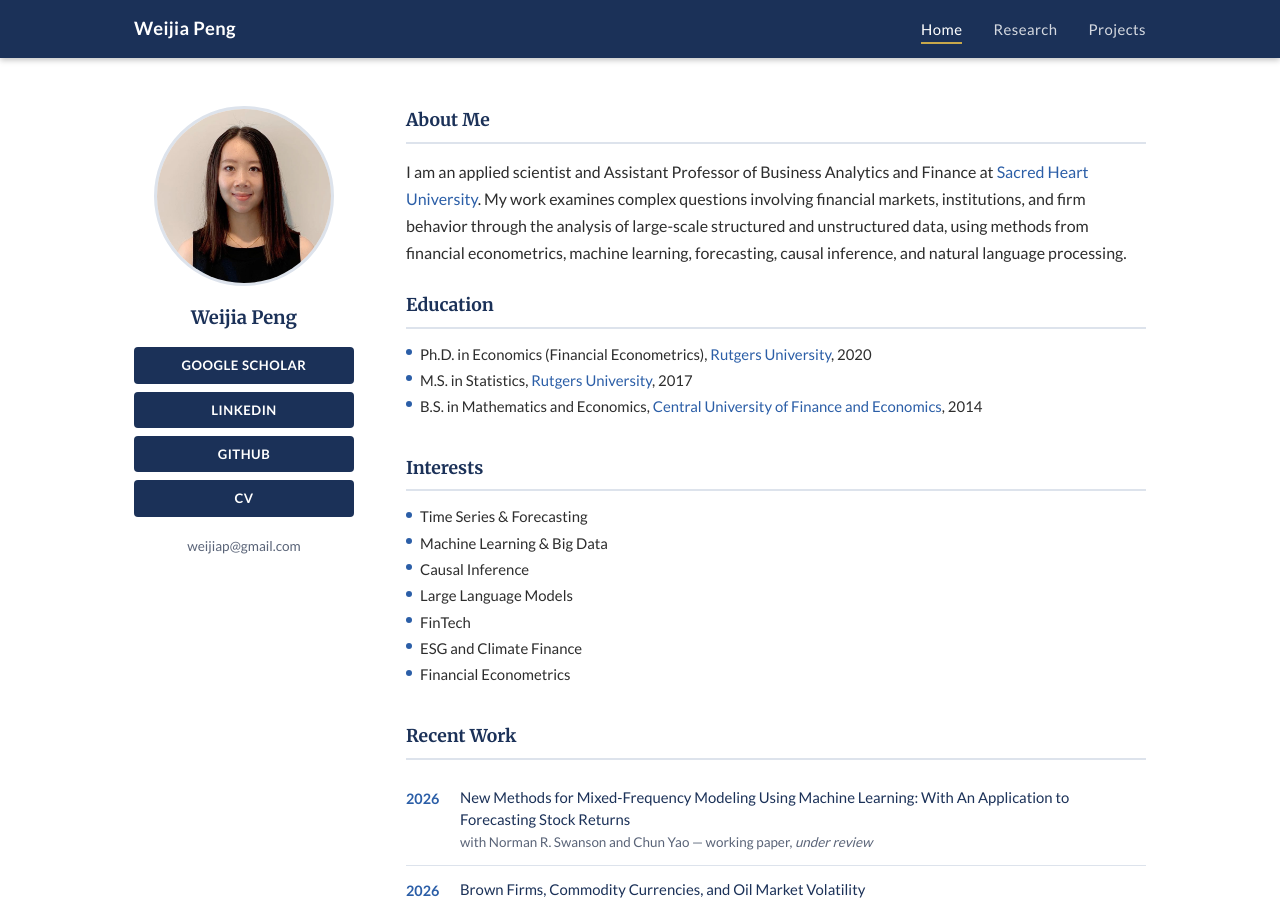
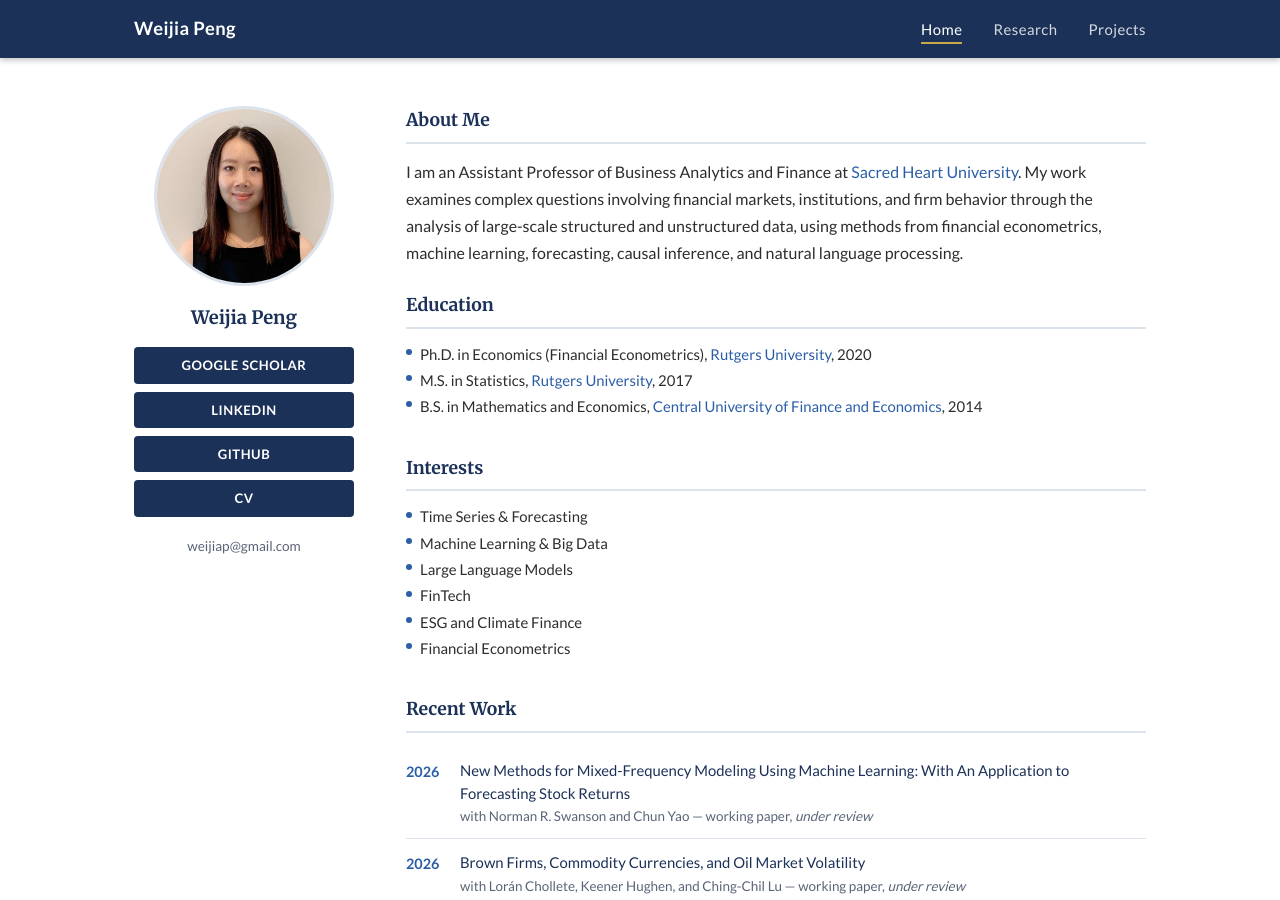
Before and after one commit to weijiap/weijiap.github.io, a Jekyll site: the page built from index.html, in a window 1280 px wide and 900 px high. Built offline with Jekyll 4.4.1, drawn with Linux system fonts in a browser that asks for light colours.

Commit message:
Simplify bio first sentence; remove Causal Inference from interests
Co-Authored-By: Claude Sonnet 4.6 <noreply@anthropic.com>

```diff
--- a/index.html
+++ b/index.html
@@ -40,7 +40,7 @@ title: Home
     <section class="bio-section">
       <h2>About Me</h2>
       <p>
-        I am an applied scientist and Assistant Professor of Business Analytics and Finance at <a href="https://www.sacredheart.edu/" target="_blank" rel="noopener">Sacred Heart University</a>. My work examines complex questions involving financial markets, institutions, and firm behavior through the analysis of large-scale structured and unstructured data, using methods from financial econometrics, machine learning, forecasting, causal inference, and natural language processing.
+        I am an Assistant Professor of Business Analytics and Finance at <a href="https://www.sacredheart.edu/" target="_blank" rel="noopener">Sacred Heart University</a>. My work examines complex questions involving financial markets, institutions, and firm behavior through the analysis of large-scale structured and unstructured data, using methods from financial econometrics, machine learning, forecasting, causal inference, and natural language processing.
       </p>
     </section>
 
@@ -58,7 +58,6 @@ title: Home
       <ul class="interest-list">
         <li>Time Series &amp; Forecasting</li>
         <li>Machine Learning &amp; Big Data</li>
-        <li>Causal Inference</li>
         <li>Large Language Models</li>
         <li>FinTech</li>
         <li>ESG and Climate Finance</li>
```
